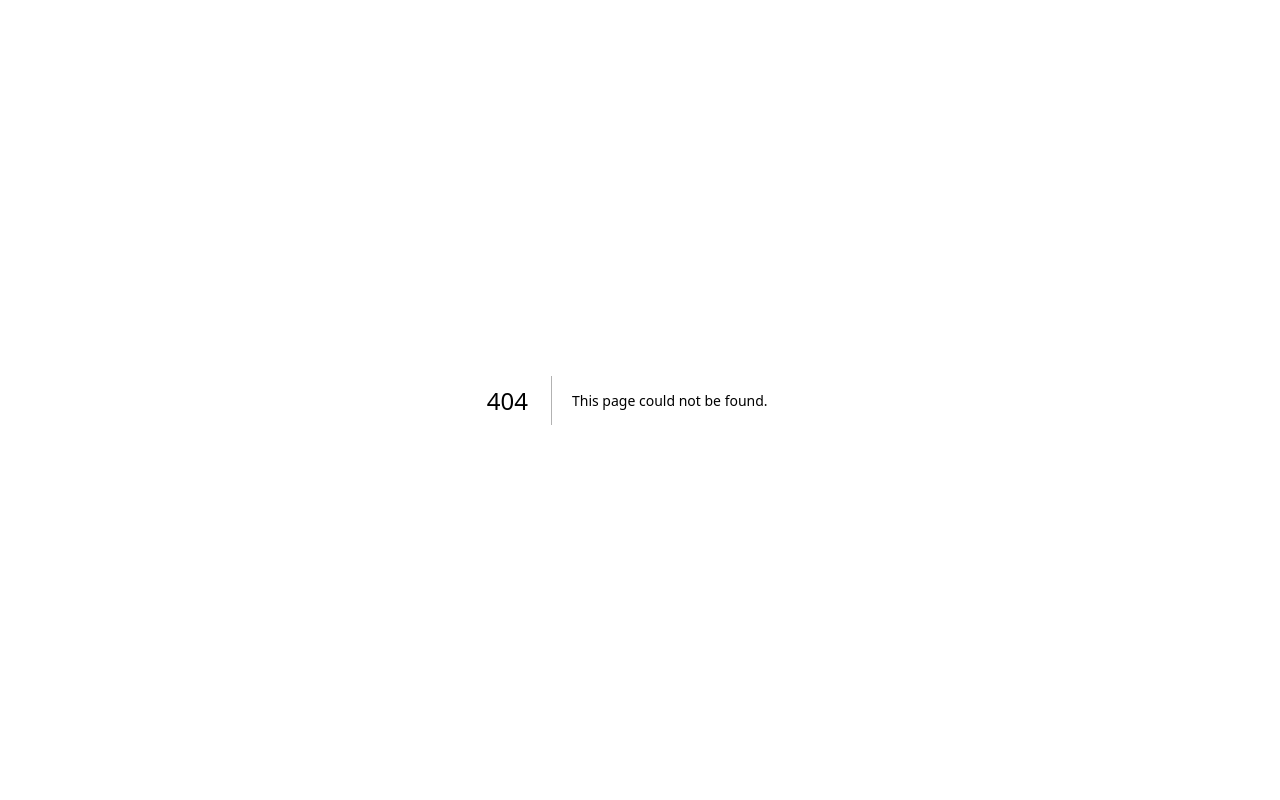
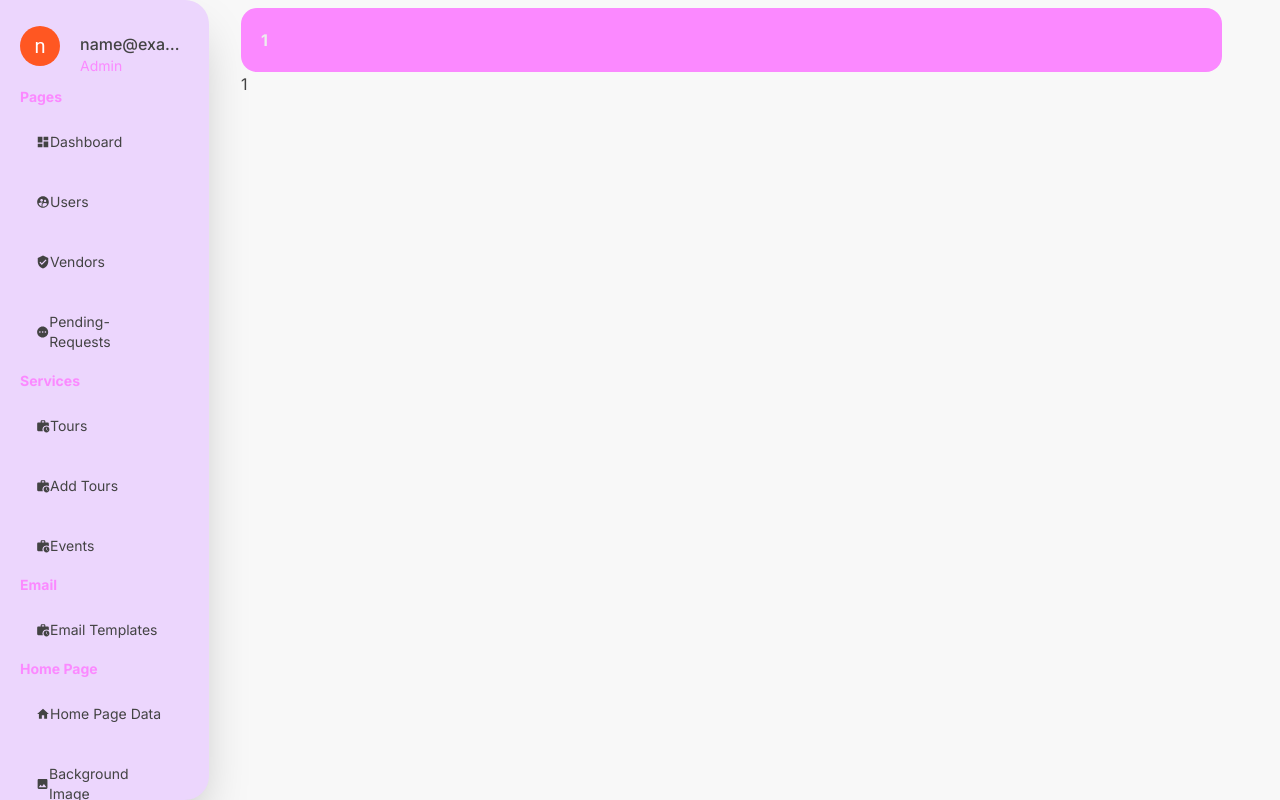
Before and after one commit to adityasinghborana/wannooadmin, a Next.js app: page /dashboard/bookings/1 in a window 1280 px wide. Before the commit this address had no page. Built offline with nearby package versions, Linux system fonts and the light colour scheme; no server answers; sample sign-in values are in the browser's storage.

Commit message:
singlebookings added

```diff
--- /dev/null
+++ b/src/app/dashboard/bookings/[id]/page.tsx
@@ -0,0 +1,7 @@
+import React from "react";
+
+const SingleBookings = ({ params }: { params: { id: number } }) => {
+  return <div>{params.id}</div>;
+};
+
+export default SingleBookings;
```
